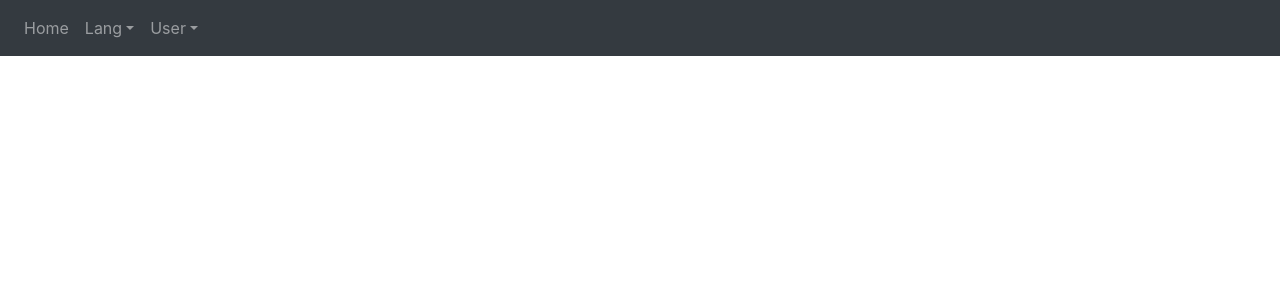
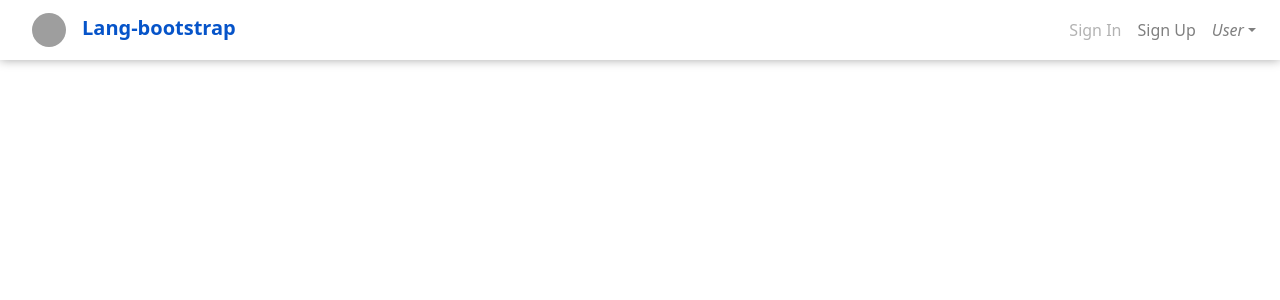
Before and after one commit to MaxGoover/lang-bootstrap-vue, a Vue app: page / in a window 1280 px wide. Shown: the top 300 px of the page. Built offline with nearby package versions, Linux system fonts and the light colour scheme; grey boxes are pictures that could not be loaded.

Commit message:
Added logo and styles for appheader

```diff
--- /dev/null
+++ b/src/assets/components/app/AppHeader.css
@@ -0,0 +1,12 @@
+.navbar {
+    box-shadow: 0 0 10px 0 rgba(0, 0, 0, .35);
+    font-family: 'Sans', Helvetica, Arial, sans-serif;
+}
+.navbar .navbar-brand {
+    color: #0654c9;
+    font-weight: 600;
+    line-height: 18px;
+}
+.navbar .navbar-brand img {
+    border-radius: 100%;
+}
--- a/src/components/app/AppHeader.vue
+++ b/src/components/app/AppHeader.vue
@@ -1,92 +1,38 @@
 <template>
-  <div>
-    <b-navbar type="dark" variant="dark">
-      <b-navbar-nav>
-        <b-nav-item href="#">Home</b-nav-item>
+  <b-navbar toggleable="md">
+    <!--Логотип-->
+    <b-navbar-brand href="#">
+      <img
+        alt="Kitten"
+        class="ml-3"
+        src="https://picsum.photos/34/34"
+      >
+      <span class="ml-3">{{ $t('app.name') }}</span>
+    </b-navbar-brand>
+    <b-navbar-toggle target="nav-collapse"/>
 
-        <!-- Navbar dropdowns -->
-        <b-nav-item-dropdown text="Lang" right>
-          <b-dropdown-item href="#">EN</b-dropdown-item>
-          <b-dropdown-item href="#">ES</b-dropdown-item>
-          <b-dropdown-item href="#">RU</b-dropdown-item>
-          <b-dropdown-item href="#">FA</b-dropdown-item>
-        </b-nav-item-dropdown>
+    <!--Элементы меню-->
+    <b-collapse id="nav-collapse" is-nav>
+      <b-navbar-nav class="ml-auto" right>
 
-        <!-- Navbar dropdowns -->
-        <b-nav-item-dropdown text="User" right>
-          <b-dropdown-item href="#">Account</b-dropdown-item>
-          <b-dropdown-item href="#">Settings</b-dropdown-item>
+        <b-nav-item href="#" disabled>Sign In</b-nav-item>
+        <b-nav-item href="#">Sign Up</b-nav-item>
+
+        <b-nav-item-dropdown>
+          <!-- Using 'button-content' slot -->
+          <template v-slot:button-content>
+            <em>User</em>
+          </template>
+          <b-dropdown-item href="#">Profile</b-dropdown-item>
+          <b-dropdown-item href="#">Sign Out</b-dropdown-item>
         </b-nav-item-dropdown>
       </b-navbar-nav>
+    </b-collapse>
   </b-navbar>
-  </div>
 </template>
 
-<!--<template>-->
-<!--  <div>-->
-<!--    &lt;!&ndash;Левое меню&ndash;&gt;-->
-<!--    <v-navigation-drawer-->
-<!--      v-model="toggleDrawer"-->
-<!--      absolute-->
-<!--      class="hidden-md-and-up"-->
-<!--      temporary-->
-<!--    >-->
-<!--      <v-list>-->
-<!--        <v-list-item-->
-<!--          v-for="item in menuItems"-->
-<!--          :key="item.title"-->
-<!--          :to="item.route"-->
-<!--        >-->
-<!--          <v-list-item-icon>-->
-<!--            <v-icon>{{ item.icon }}</v-icon>-->
-<!--          </v-list-item-icon>-->
-
-<!--          <v-list-item-content>-->
-<!--            <v-list-item-title>{{ item.title }}</v-list-item-title>-->
-<!--          </v-list-item-content>-->
-<!--          </v-list-item>-->
-<!--      </v-list>-->
-<!--    </v-navigation-drawer>-->
-
-<!--    &lt;!&ndash;Верхнее меню&ndash;&gt;-->
-<!--    <v-card>-->
-<!--      <v-toolbar class="primary" dark>-->
-<!--        <v-app-bar-nav-icon-->
-<!--          class="hidden-sm-and-up"-->
-<!--          @click.stop="toggleDrawer = !toggleDrawer"-->
-<!--        />-->
-
-<!--        <v-btn text :to="{ name: 'Main' }">-->
-<!--          <v-toolbar-title>{{ $t('app.name') }}</v-toolbar-title>-->
-<!--        </v-btn>-->
-<!--        <v-spacer/>-->
-
-<!--        &lt;!&ndash;Кнопки меню&ndash;&gt;-->
-<!--        <v-toolbar-items class="hidden-xs-only">-->
-<!--          <v-btn-->
-<!--            v-for="item in menuItems"-->
-<!--            :key="item.title"-->
-<!--            text-->
-<!--            :to="item.route"-->
-<!--            @click="item.event"-->
-<!--          >-->
-<!--            <v-icon left v-html="item.icon"/>{{ item.title }}-->
-<!--          </v-btn>-->
-<!--        </v-toolbar-items>-->
-
-<!--      </v-toolbar>-->
-<!--    </v-card>-->
-
-<!--    &lt;!&ndash;Линия загрузки&ndash;&gt;-->
-<!--    <v-progress-linear v-if="loading" :indeterminate="true"/>-->
-
-<!--    &lt;!&ndash;Диалоговое окно&ndash;&gt;-->
-<!--    <dialog-window/>-->
-<!--  </div>-->
-<!--</template>-->
-
 <script>
-import { mapState } from 'vuex'
+  import {mapState} from 'vuex'
   // import DialogWindow from '../../components/menu/DialogWindow'
   // import MenuItem from '../../entities/MenuItem'
 
@@ -95,11 +41,13 @@ export default {
     components: {
       // DialogWindow
     },
-  data () { return { toggleDrawer: false } },
+    data() {
+      return {toggleDrawer: false}
+    },
     computed: {
       ...mapState('authorization', ['isAuthorized']),
       ...mapState('general', ['loading']),
-    menuItems () {
+      menuItems() {
         return this.isAuthorized ? [
           // new MenuItem(
           //   'mdi-eye',
@@ -137,7 +85,7 @@ export default {
       }
     },
     methods: {
-    showDialog () {
+      showDialog() {
         this.$store.commit('menu/setShowDialog', true)
       }
     }
@@ -145,5 +93,5 @@ export default {
 </script>
 
 <style scoped>
-
+@import '../../assets/components/app/AppHeader.css';
 </style>
```
Also changed, not shown: public/logo.png (added). Lines whose indentation alone changed are shown as unchanged.
